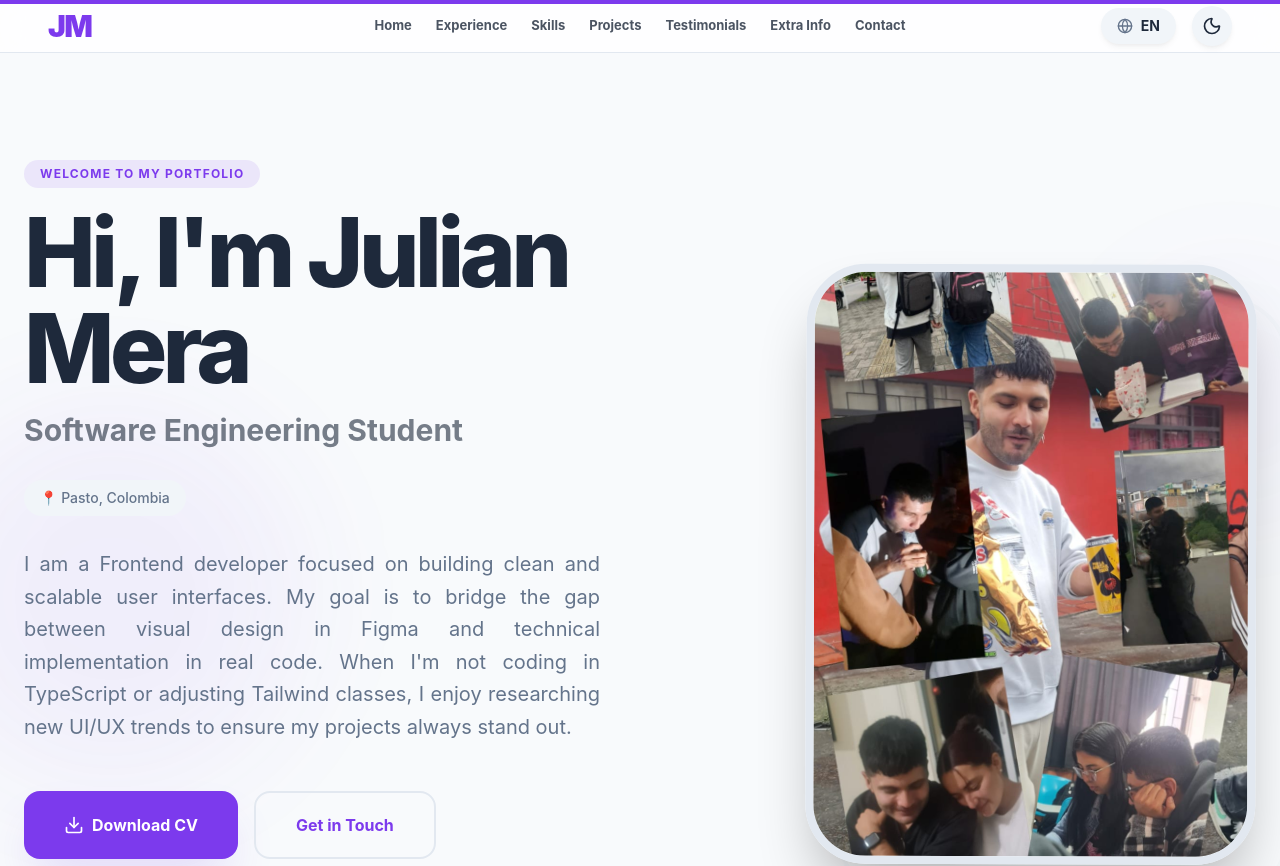
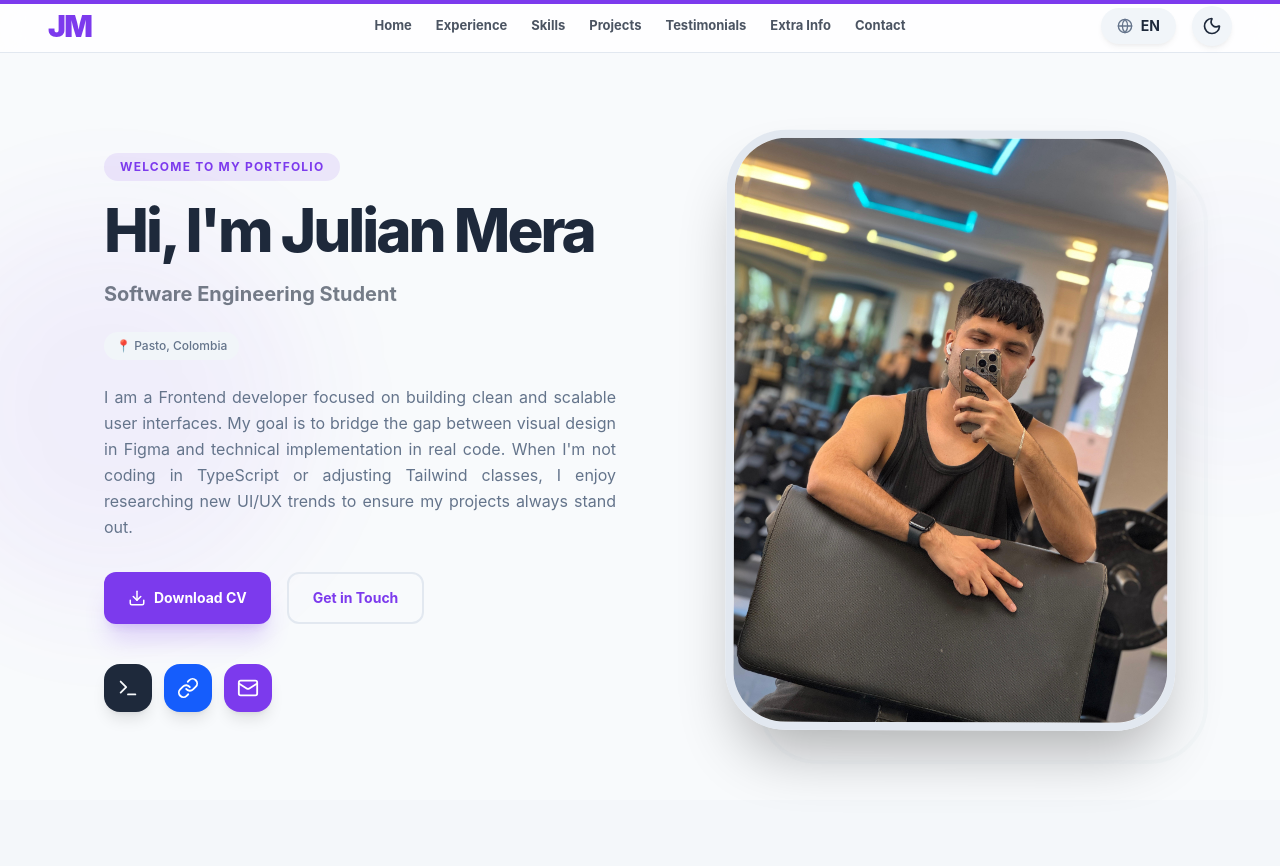
Before and after one commit to Jujuks/portfolio_julian, a Next.js app: page /en in a window 1280 px wide. Shown: the top 866 px of the page. Built offline with nearby package versions, Linux system fonts and the light colour scheme.

Commit message:
ultimos cambios

```diff
--- a/app/_components/Hero.tsx
+++ b/app/_components/Hero.tsx
@@ -25,7 +25,7 @@ export default function Hero() {
   };
 
   return (
-    <section id="home" className="pt-40 pb-20 min-h-screen flex flex-col justify-center relative">
+    <section id="home" className="pt-28 pb-12 min-h-screen flex flex-col justify-center relative">
       {/* Decorative Background Elements */}
       <div className="absolute top-1/4 -right-20 w-64 h-64 bg-accent/5 rounded-full blur-3xl animate-pulse" />
       <div className="absolute bottom-1/4 -left-20 w-96 h-96 bg-accent/10 rounded-full blur-3xl animate-pulse delay-700" />
@@ -36,48 +36,48 @@ export default function Hero() {
         variants={containerVariants}
         initial="hidden"
         animate="visible"
-        className="max-w-7xl mx-auto px-6 grid grid-cols-1 lg:grid-cols-2 gap-16 items-center relative z-10"
+        className="max-w-7xl mx-auto px-6 grid grid-cols-1 lg:grid-cols-2 gap-12 items-center relative z-10"
       >
-        <div className="space-y-8">
+        <div className="space-y-6">
           <motion.div variants={itemVariants}>
-            <span className="inline-block px-4 py-1.5 bg-accent/10 text-accent text-xs font-bold rounded-full uppercase tracking-widest mb-4">
+            <span className="inline-block px-4 py-1.5 bg-accent/10 text-accent text-xs font-bold rounded-full uppercase tracking-widest mb-3">
               Welcome to my portfolio
             </span>
-            <h1 className="text-5xl md:text-8xl font-extrabold mb-4 text-foreground tracking-tighter leading-none">
+            <h1 className="text-4xl md:text-6xl font-extrabold mb-3 text-foreground tracking-tighter leading-tight">
               {t('greeting')}
             </h1>
-            <h2 className="text-2xl md:text-3xl font-bold text-foreground/60">{t('subtitle')}</h2>
+            <h2 className="text-lg md:text-xl font-bold text-foreground/60">{t('subtitle')}</h2>
           </motion.div>
 
           <motion.div variants={itemVariants} className="flex items-center gap-2 text-muted-foreground">
-            <span className="flex items-center gap-2 bg-muted px-4 py-2 rounded-full text-sm font-medium">
+            <span className="flex items-center gap-2 bg-muted px-3 py-1.5 rounded-full text-xs font-medium">
               📍 {t('location')}
             </span>
           </motion.div>
 
-          <motion.p variants={itemVariants} className="text-muted-foreground leading-relaxed max-w-xl text-justify text-lg md:text-xl">
+          <motion.p variants={itemVariants} className="text-muted-foreground leading-relaxed max-w-lg text-justify text-sm md:text-base opacity-80">
             {t('description')}
           </motion.p>
 
-          <motion.div variants={itemVariants} className="flex flex-wrap gap-4 pt-4">
-            <Link href={`/${locale}/cv`} className="px-10 py-5 bg-accent text-accent-foreground font-bold rounded-2xl flex items-center gap-2 hover:bg-accent/90 transition-all shadow-2xl shadow-accent/20 hover:-translate-y-1">
-              <Download size={20} /> {t('downloadCV')}
+          <motion.div variants={itemVariants} className="flex flex-wrap gap-4 pt-2">
+            <Link href={`/${locale}/cv`} className="px-6 py-3.5 bg-accent text-accent-foreground font-bold rounded-xl flex items-center gap-2 hover:bg-accent/90 transition-all shadow-xl shadow-accent/20 hover:-translate-y-1 text-sm">
+              <Download size={18} /> {t('downloadCV')}
             </Link>
-            <a href="#contact" className="px-10 py-5 border-2 border-accent text-accent font-bold rounded-2xl hover:bg-accent/10 transition-all hover:-translate-y-1">
+            <a href="#contact" className="px-6 py-3.5 border-2 border-accent text-accent font-bold rounded-xl hover:bg-accent/10 transition-all hover:-translate-y-1 text-sm">
               {t('contact')}
             </a>
           </motion.div>
 
           {/* Social Icons */}
-          <motion.div variants={itemVariants} className="flex gap-4 pt-6">
-            <a href="https://github.com/Jujuks" className="w-14 h-14 bg-foreground text-background rounded-2xl flex items-center justify-center hover:scale-110 hover:-rotate-6 transition-all shadow-xl">
-              <Terminal size={28} />
+          <motion.div variants={itemVariants} className="flex gap-3 pt-4">
+            <a href="https://github.com/Jujuks" className="w-12 h-12 bg-foreground text-background rounded-2xl flex items-center justify-center hover:scale-110 hover:-rotate-6 transition-all shadow-lg">
+              <Terminal size={22} />
             </a>
-            <a href="https://www.linkedin.com/feed/" className="w-14 h-14 bg-blue-600 text-white rounded-2xl flex items-center justify-center hover:scale-110 hover:rotate-6 transition-all shadow-xl">
-              <LinkIcon size={28} />
+            <a href="https://www.linkedin.com/feed/" className="w-12 h-12 bg-blue-600 text-white rounded-2xl flex items-center justify-center hover:scale-110 hover:rotate-6 transition-all shadow-lg">
+              <LinkIcon size={22} />
             </a>
-            <a href="#contact" className="w-14 h-14 bg-accent text-accent-foreground rounded-2xl flex items-center justify-center hover:scale-110 hover:-rotate-6 transition-all shadow-xl">
-              <Mail size={28} />
+            <a href="#contact" className="w-12 h-12 bg-accent text-accent-foreground rounded-2xl flex items-center justify-center hover:scale-110 hover:-rotate-6 transition-all shadow-lg">
+              <Mail size={22} />
             </a>
           </motion.div>
         </div>
@@ -102,7 +102,7 @@ export default function Hero() {
               className="relative w-[300px] h-[400px] md:w-[450px] md:h-[600px] rounded-[60px] overflow-hidden border-8 border-background shadow-[0_35px_60px_-15px_rgba(0,0,0,0.3)] z-10"
             >
               <Image
-                src="/images/profile.jpeg"
+                src="/images/profile2.jpeg"
                 alt="Portrait"
                 fill
                 className="object-cover hover:scale-105 transition-all duration-1000"
```
